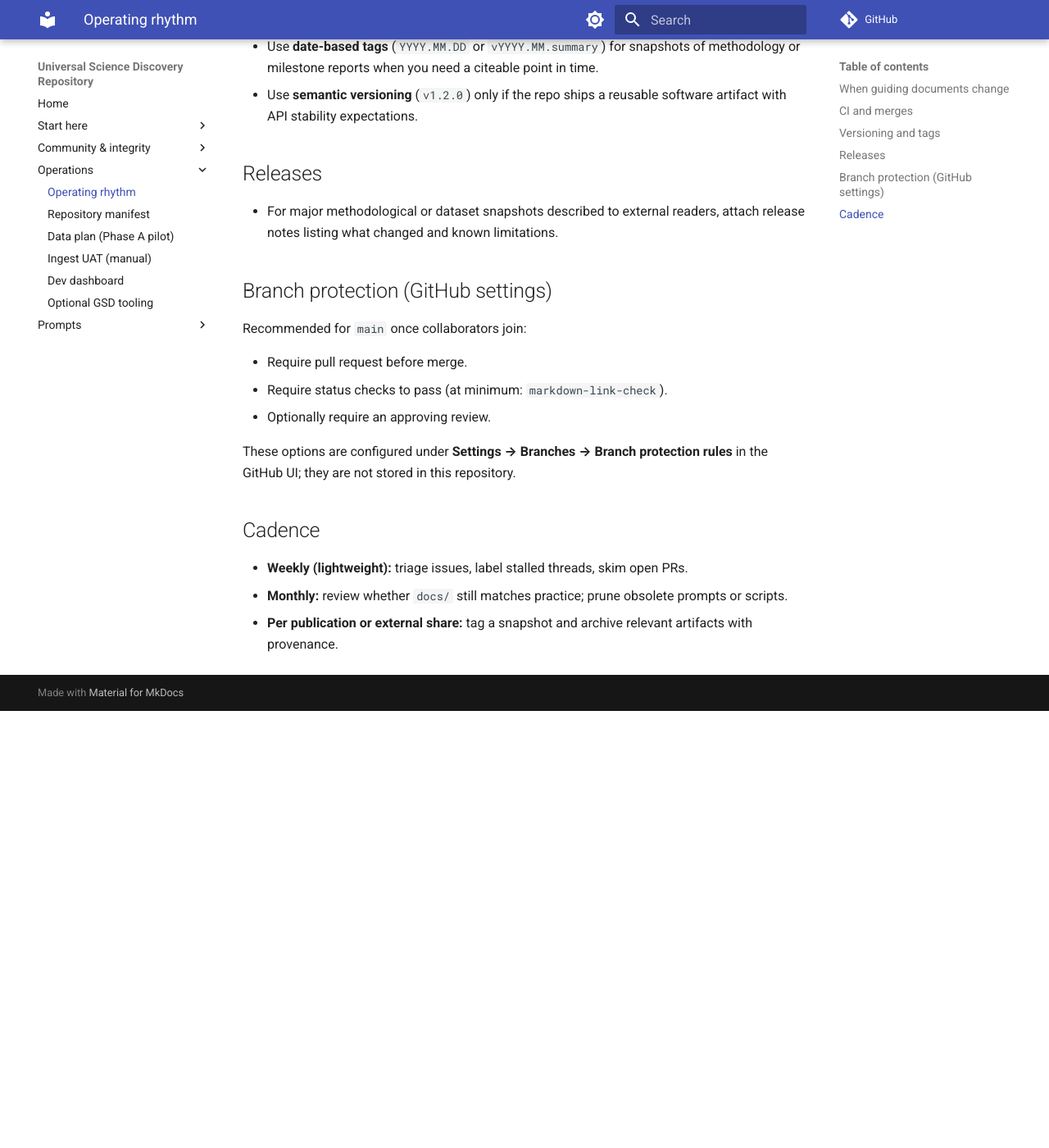
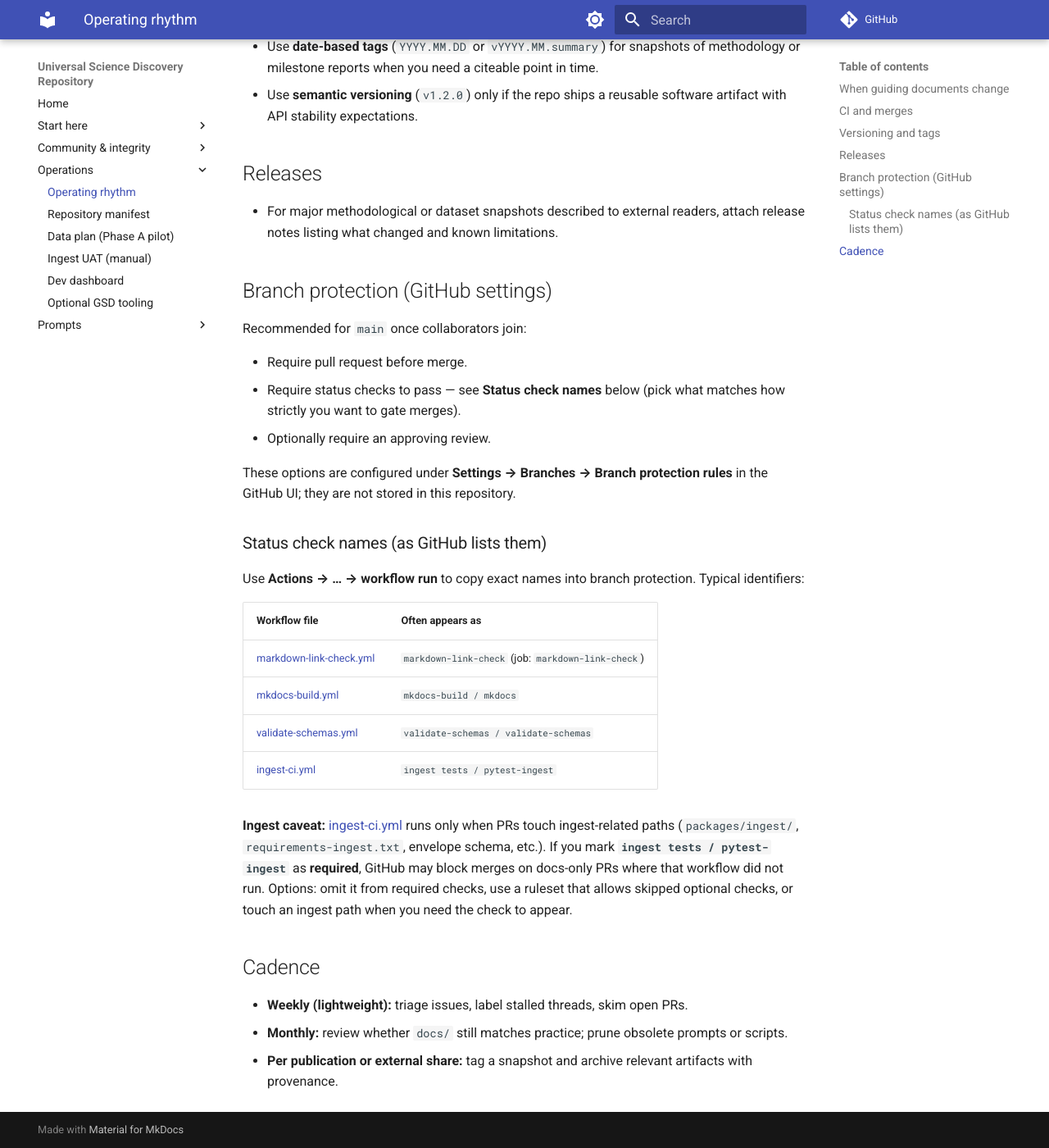
Before and after one commit to KR8ZYSHO3/Universal-Science-Discovery, an MkDocs documentation site: the page built from docs/OPERATING_RHYTHM.md, in a window 1280 px wide and 1400 px high, scrolled down 834 px. Shown: the whole window at 82% size. Built offline with MkDocs 1.6.1 and Material for MkDocs 9.7.7, drawn with Linux system fonts in a browser that asks for light colours; comment, search, counter and statistics services are not loaded; before the commit the page ends 1701 px from its top, so only the background shows below that.

Commit message:
docs: branch protection status check names and ingest CI caveat
Co-authored-by: Cursor <cursoragent@cursor.com>

```diff
--- a/docs/OPERATING_RHYTHM.md
+++ b/docs/OPERATING_RHYTHM.md
@@ -29,10 +29,23 @@
 Recommended for `main` once collaborators join:
 
 - Require pull request before merge.
-- Require status checks to pass (at minimum: `markdown-link-check`).
+- Require status checks to pass — see **Status check names** below (pick what matches how strictly you want to gate merges).
 - Optionally require an approving review.
 
 These options are configured under **Settings → Branches → Branch protection rules** in the GitHub UI; they are not stored in this repository.
+
+### Status check names (as GitHub lists them)
+
+Use **Actions → … → workflow run** to copy exact names into branch protection. Typical identifiers:
+
+| Workflow file | Often appears as |
+|---------------|------------------|
+| [markdown-link-check.yml](../.github/workflows/markdown-link-check.yml) | `markdown-link-check` (job: `markdown-link-check`) |
+| [mkdocs-build.yml](../.github/workflows/mkdocs-build.yml) | `mkdocs-build / mkdocs` |
+| [validate-schemas.yml](../.github/workflows/validate-schemas.yml) | `validate-schemas / validate-schemas` |
+| [ingest-ci.yml](../.github/workflows/ingest-ci.yml) | `ingest tests / pytest-ingest` |
+
+**Ingest caveat:** [ingest-ci.yml](../.github/workflows/ingest-ci.yml) runs only when PRs touch ingest-related paths (`packages/ingest/`, `requirements-ingest.txt`, envelope schema, etc.). If you mark **`ingest tests / pytest-ingest`** as **required**, GitHub may block merges on docs-only PRs where that workflow did not run. Options: omit it from required checks, use a ruleset that allows skipped optional checks, or touch an ingest path when you need the check to appear.
 
 ## Cadence
 
```
Also changed, not shown: .planning/STATE.md (+1 -0 lines), CHANGELOG.md (+1 -0 lines), 1 other file.
